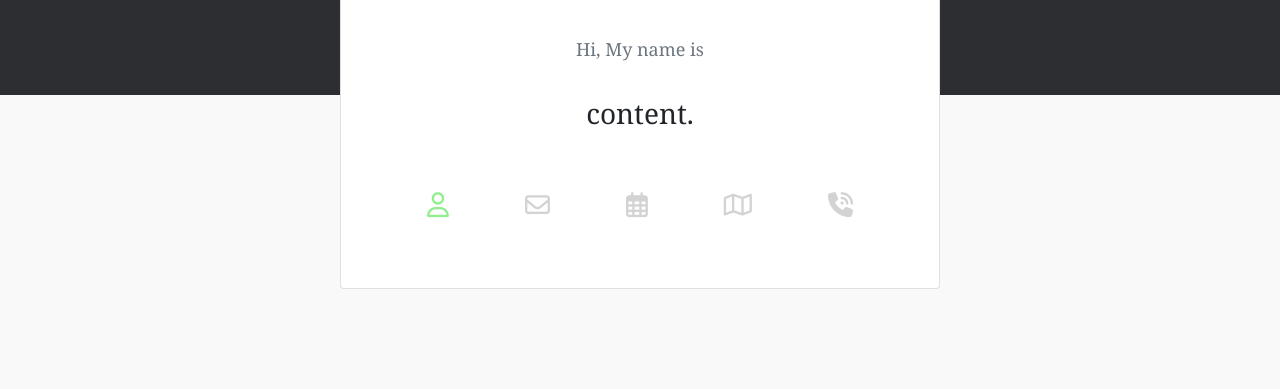
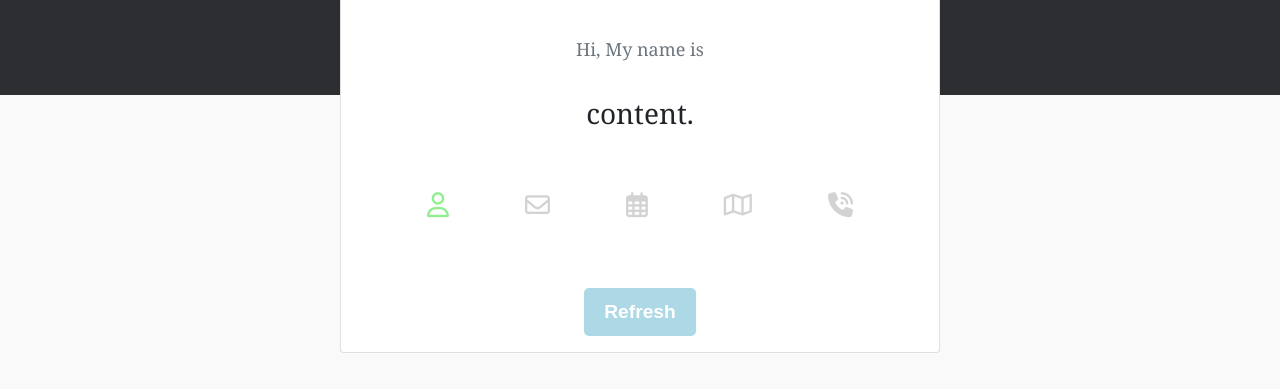
Before and after one commit to memphis2coder/random-user, a plain HTML site: page index.html in a window 1280 px wide. Shown: the part 405-794 px from the top of the page. Drawn offline with nearby package versions, Linux system fonts and the light colour scheme; no server answers.

Commit message:
added a refresh button

```diff
--- a/app.js
+++ b/app.js
@@ -65,3 +65,9 @@ fetch(url) // Call the fetch function passing the url of the API as a parameter
         // This is where you run code if the server returns any errors
         console.log(error)
     });
+
+
+    // reset button to refresh page
+    function reload() {
+        location.reload();
+    };
--- a/index.html
+++ b/index.html
@@ -38,6 +38,10 @@
                     <li id="phoneNumber" onclick="toggleClass(this)"class="icon"><i class="fas fa-phone-volume"></i></li>
                 </ul>
             </div>
+            <!-- refrese Button -->
+            <div class="reset">
+                <button class="reset__button" onclick="reload()">Refresh</button>
+            </div>
         </div>
     </div>
 
--- a/style.css
+++ b/style.css
@@ -48,3 +48,20 @@ header h1 {
 .active i {
     color: lightgreen;
   }
+
+/* button refreseh */
+.reset__button {
+    margin-bottom: 1rem;
+    background-color: lightblue;
+    color: white;
+    font-weight: bold;
+    font-size: 1.2rem;
+    padding: 10px 20px;
+    border: none;
+    border-radius: 5px;
+    font-family: sans-serif;
+}
+
+.reset__button:hover {
+    opacity: .8;
+}
```
